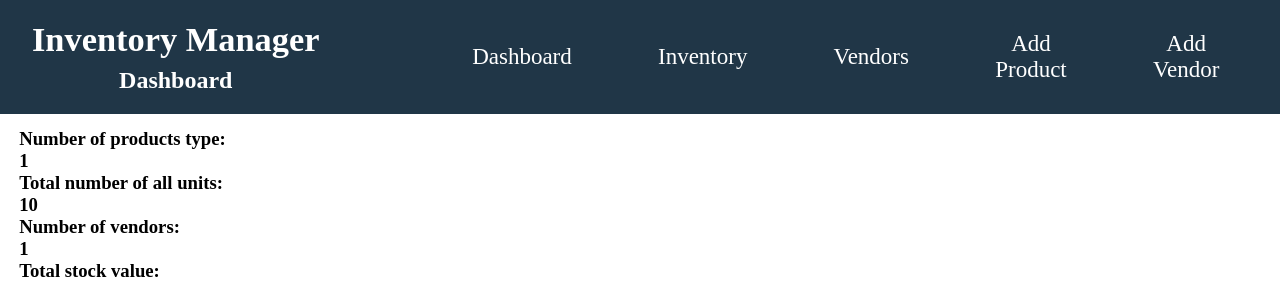
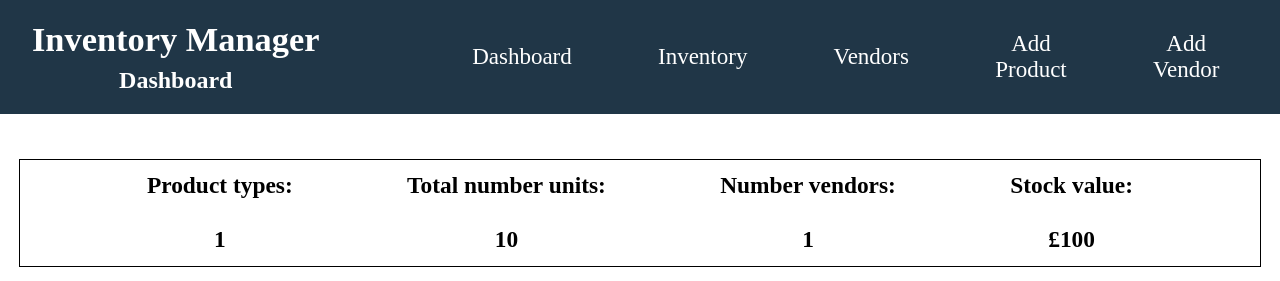
Before and after one commit to AlexanderSeton/inventory-manager, a Flask app: page / in a window 1280 px wide. Shown: the top 281 px of the page. Run offline with Flask 2, Linux system fonts and the light colour scheme; a database or web service that is not in the repository returns one stand-in record (values such as "Sample title"); some libraries are stand-ins or nearby versions.

Commit message:
Styled the dashboard page graphs positions, still some issues with aspect ratios.

```diff
--- a/app.py
+++ b/app.py
@@ -71,11 +71,11 @@ def barchart():
     print("\n\n\nTHREE LOWEST STOCK ITEMS: ", lowest_stock_three)
     # create bar chart
     # plt.switch_backend("Agg")
-    fig, ax = plt.subplots(figsize=(6, 3))
+    fig, ax = plt.subplots(figsize=(7, 3))
     x = [product.name for product in lowest_stock_three]
     y = [product.stock_quantity for product in lowest_stock_three]
     plt.bar(x, y)
-    ax.set_title(f"Lowest Stock Products")
+    ax.set_title(f"3 Lowest Stock Products")
     canvas = FigureCanvas(fig)
     img = io.BytesIO()
     fig.savefig(img)
--- a/static/style.css
+++ b/static/style.css
@@ -77,7 +77,59 @@
 
 
 /* index.html */
+.index-overview-figures {
+    border: 1px black solid;
+    padding: 1%;
+    margin-top: 2.5%;
+    display: flex;
+    flex-flow: row nowrap;
+    justify-content: space-evenly;
+    font-size: 125%;
+    text-align: center;
+}
 
+.index-number-product-types {
+}
+
+.index-total-units {
+}
+
+.index-number-vendors {
+}
+
+.index-total-stock {
+}
+
+.index-charts {
+    padding: 1%;
+    margin-top: 3%;
+    padding-bottom: 5%;
+    border: 1px black solid;
+    display: flex;
+    flex-flow: row nowrap;
+    font-size: 125%;
+    text-align: center;
+    justify-content: space-evenly;
+}
+
+.index-best-markup-chart {
+    border: 1px black solid;
+    padding: 2%;
+    width: 50%;
+}
+
+#index-best-markup-chart-image {
+    border: 1px black solid;
+}
+
+.index-low-stock-chart {
+    border: 1px black solid;
+    padding: 2%;
+}
+
+#index-lowest-stock-chart-image {
+    border: 1px black solid;
+}
 
 
 /* products/index.html */
--- a/templates/index.html
+++ b/templates/index.html
@@ -1,38 +1,42 @@
 {%extends "base.html"%}
 {%block content%}
 
-<div class="dashboard-overview-figures">
-    <div>
-        <h3>Number of products type: <br>{{number_product_types}}</h3>
+<div class="index-overview-figures">
+    <div class="index-number-product-types">
+        <h3>Product types: <br><br>{{number_product_types}}</h3>
     </div>
-    <div>
-        <h3>Total number of all units: <br>{{number_all_units}}</h3>
+    <div class="index-total-units">
+        <h3>Total number units: <br><br>{{number_all_units}}</h3>
     </div>
-    <div>
-        <h3>Number of vendors: <br>{{number_vendors}}</h3>
+    <div class="index-number-vendors">
+        <h3>Number vendors: <br><br>{{number_vendors}}</h3>
     </div>
-    <div>
-        <h3>Total stock value: <br>£{{total_stock_value}}</h3>
+    <div class="index-total-stock">
+        <h3>Stock value: <br><br>£{{total_stock_value}}</h3>
     </div>
 </div>
 
-<div class="dashboard-best-markup-charts">
+<div class="index-charts">
+    <div class="index-best-markup-chart">
         <div>
             <h3>Most Profitable Product</h3>
+            <br>
         </div>
         <div>
             <div>
-            <img src="{{url_for('piechart', rank=0)}}" alt="Most Profitable Product">
+                <img src="{{url_for('piechart', rank=0)}}" alt="Most Profitable Product" id="index-best-markup-chart-image">
             </div>
         </div>
     </div>
     <br><br><br>
-<div class="dashboard-low-stock">
+    <div class="index-low-stock-chart">
         <div>
             <h3>Lowest Stock Products</h3>
+            <br>
         </div>
         <div>
-        <img src="{{url_for('barchart')}}" alt="Lowest Stock Products">
+            <img src="{{url_for('barchart')}}" alt="Lowest Stock Products" id="index-lowest-stock-chart-image">
+        </div>
     </div>
 </div>
 
```
Lines whose indentation alone changed are shown as unchanged.
